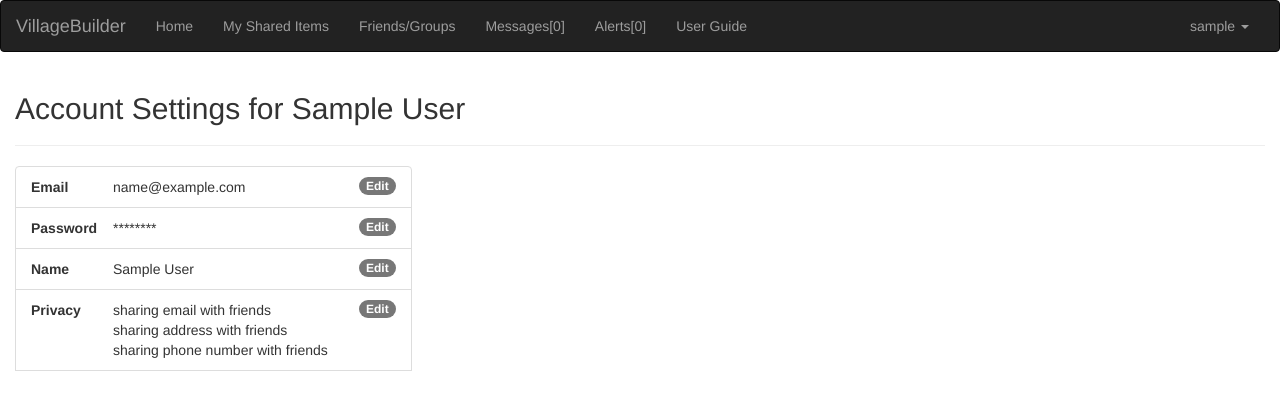
After one commit to jmeinken/VillageBuilder, a Django app: page /account/account/ in a window 1280 px wide. The commit adds this page. Shown: the top 410 px of the page. Run offline with Django 3.2, Linux system fonts and the light colour scheme; a user stored in the database is signed in; tables that the repository leaves empty hold one stand-in row (values such as "Sample post"); some libraries are stand-ins or nearby versions.

Commit message:
started account settings view

```diff
--- a/account/forms.py
+++ b/account/forms.py
@@ -45,3 +45,57 @@ class PersonalInfoForm(forms.ModelForm):
             'share_address': 'Allow friends to see my full mailing address',
             'share_phone': 'Allow friends to see my phone number',
         }
+
+class UserEmailForm(forms.ModelForm):
+    class Meta:
+        model = User
+        fields = ['email']
+
+    def clean(self):
+        cleaned_data = super(UserEmailForm, self).clean()
+        email = cleaned_data.get("email")
+        if email == '':
+            self.add_error('email', 'This field is required.')
+
+class UserNameForm(forms.ModelForm):
+    class Meta:
+        model = User
+        fields = ['first_name', 'last_name',]
+
+    def clean(self):
+        cleaned_data = super(UserNameForm, self).clean()
+        first_name = cleaned_data.get("first_name")
+        last_name = cleaned_data.get("last_name")
+        if first_name == '':
+            self.add_error('first_name', 'This field is required.')
+        if last_name == '':
+            self.add_error('last_name', 'This field is required.')
+
+class UserPasswordForm(forms.ModelForm):
+    resubmit_password = forms.CharField(max_length=128, widget=forms.PasswordInput)
+    class Meta:
+        model = User
+        fields = ['password', 'resubmit_password']
+        widgets = {
+            'password': forms.PasswordInput,
+        }
+        labels = {
+            'password': 'New Password',
+        }
+
+    def clean(self):
+        cleaned_data = super(UserPasswordForm, self).clean()
+        password = cleaned_data.get("password")
+        resubmit_password = cleaned_data.get("resubmit_password")
+        if password != resubmit_password:
+            self.add_error('resubmit_password', 'Password values didn\'t match.')
+
+class MemberPrivacyForm(forms.ModelForm):
+    class Meta:
+        model = Member
+        fields = ['share_email', 'share_address', 'share_phone',]
+        labels = {
+            'share_email': 'Allow friends to see my email address',
+            'share_address': 'Allow friends to see my full mailing address',
+            'share_phone': 'Allow friends to see my phone number',
+        }
--- /dev/null
+++ b/account/templates/account.html
@@ -0,0 +1,131 @@
+{% extends "home_base.html" %}
+{% load app_filters %}
+{% load widget_tweaks %}
+
+{% block subcontent %}
+
+<script type="text/javascript">
+	$(document).ready(function(){
+
+		$('#name-edit-btn, #name-close-btn').click(function() {
+			$('#name-view').toggle();
+			$('#name-edit').toggle();
+			return false;
+		});
+		$('#email-edit-btn, #email-close-btn').click(function() {
+			$('#email-view').toggle();
+			$('#email-edit').toggle();
+			return false;
+		});
+		$('#password-edit-btn, #password-close-btn').click(function() {
+			$('#password-view').toggle();
+			$('#password-edit').toggle();
+			return false;
+		});
+		$('#privacy-edit-btn, #privacy-close-btn').click(function() {
+			$('#privacy-view').toggle();
+			$('#privacy-edit').toggle();
+			return false;
+		});
+
+	});
+
+</script>
+
+	<h2>Account Settings for {{ userNameDisplay.first_name.value }} {{ userNameDisplay.last_name.value }}</h2>
+	<hr>
+	<div class="row">
+	    <div class="col-md-4">
+		    <div class="list-group">
+		        <div class="list-group-item" id="email-view" {% if showEditView == 'userEmailForm' %}style="display:none;"{% endif %}>
+			        <a href="#" class="badge" id="email-edit-btn">Edit</a>
+			        <dl class="dl dl-3">
+			            <dt>Email</dt>
+			            <dd>{{ userEmailDisplay.email.value }}</dd>
+			        </dl>
+			    </div>
+			    <div class="list-group-item" id="email-edit" {% if showEditView != 'userEmailForm' %}style="display:none;"{% endif %}>
+			        <a href="#" class="badge" id="email-close-btn">Close</a>
+			        <form action="{{ callback }}" method="post">
+			            {% csrf_token %}
+			            <input type="hidden" name="form-name" value="userEmailForm" />
+				        {% for field in userEmailForm %}
+					        {% include 'blocks/formgroup.html' %}
+				        {% endfor %}
+				        <input type="submit" class="btn btn-primary" value="Save Changes" />
+				    </form>
+			    </div>
+			    <div class="list-group-item" id="password-view" {% if showEditView == 'userPasswordForm' %}style="display:none;"{% endif %}>
+			        <a href="#" class="badge" id="password-edit-btn">Edit</a>
+			        <dl class="dl dl-3">
+			            <dt>Password</dt>
+			            <dd>********</dd>
+			        </dl>
+			    </div>
+			    <div class="list-group-item" id="password-edit" {% if showEditView != 'userPasswordForm' %}style="display:none;"{% endif %}>
+			        <a href="#" class="badge" id="password-close-btn">Close</a>
+			        <form action="{{ callback }}" method="post">
+			            {% csrf_token %}
+			            <input type="hidden" name="form-name" value="userPasswordForm" />
+				        {% for field in userPasswordForm %}
+					        {% include 'blocks/formgroup.html' %}
+				        {% endfor %}
+				        <input type="submit" class="btn btn-primary" value="Save Changes" />
+				    </form>
+			    </div>
+			    <div class="list-group-item" id="name-view" {% if showEditView == 'userNameForm' %}style="display:none;"{% endif %}>
+			        <a href="#" class="badge" id="name-edit-btn">Edit</a>
+			        <dl class="dl dl-3">
+			            <dt>Name</dt>
+			            <dd>{{ userNameDisplay.first_name.value }} {{ userNameDisplay.last_name.value }}</dd>
+			        </dl>
+			    </div>
+			    <div class="list-group-item" id="name-edit" {% if showEditView != 'userNameForm' %}style="display:none;"{% endif %}>
+			        <a href="#" class="badge" id="name-close-btn">Close</a>
+			        <form action="{{ callback }}" method="post">
+			            {% csrf_token %}
+			            <input type="hidden" name="form-name" value="userNameForm" />
+				        {% for field in userNameForm %}
+					        {% include 'blocks/formgroup.html' %}
+				        {% endfor %}
+				        <input type="submit" class="btn btn-primary" value="Save Changes" />
+				    </form>
+			    </div>
+			    <div class="list-group-item" id="privacy-view" {% if showEditView == 'memberPrivacyForm' %}style="display:none;"{% endif %}>
+			        <a href="#" class="badge" id="privacy-edit-btn">Edit</a>
+			        <dl class="dl dl-3">
+			            <dt>Privacy</dt>
+			            <dd>
+			                {% if memberPrivacyDisplay.share_email.value %}
+			                    sharing email with friends<br>
+			                {% endif %}
+			                {% if memberPrivacyDisplay.share_address.value %}
+			                    sharing address with friends<br>
+			                {% endif %}
+			                {% if memberPrivacyDisplay.share_phone.value %}
+			                    sharing phone number with friends<br>
+			                {% endif %}
+			            </dd>
+			        </dl>
+			    </div>
+			    <div class="list-group-item" id="privacy-edit" {% if showEditView != 'memberPrivacyForm' %}style="display:none;"{% endif %}>
+			        <a href="#" class="badge" id="privacy-close-btn">Close</a>
+			        <form action="{{ callback }}" method="post">
+			        	<label>Privacy Settings:</label>
+			            {% csrf_token %}
+			            <input type="hidden" name="form-name" value="memberPrivacyForm" />
+				        {% for field in memberPrivacyForm %}
+					        {% include 'blocks/formgroup.html' %}
+				        {% endfor %}
+			        	<input type="submit" class="btn btn-primary" value="Save Changes" />
+			        </form>
+			    </div>
+			</div>
+		</div>
+		<div class="col-md-4 col-md-offset-2">
+
+		</div>
+	</div>
+
+
+{% endblock %}
--- a/account/templates/account_info.html
+++ b/account/templates/account_info.html
@@ -12,7 +12,6 @@
 				    {% csrf_token %}
 				    {% for field in form %}
 				        <div class="form-group">
-					        {{ field.errors }}
 				            {{ field|label_with_classes:"control-label" }}
 				            {{ field|attr:"class:form-control" }}
 			            </div>
--- a/account/urls.py
+++ b/account/urls.py
@@ -22,6 +22,8 @@ urlpatterns = [
     url(r'personal_info/', views.personal_info, name='personal_info'),
     url(r'confirmation/', views.confirmation, name='confirmation'),
 
+    url(r'account/', views.account, name='account'),
+
     url(r'upload_image/', views.upload_image, name='upload_image'),
 
 ]
--- a/account/views.py
+++ b/account/views.py
@@ -9,13 +9,67 @@ from django.contrib.auth.models import User
 from django.db import transaction
 
 from villagebuilder.utils import console
-from .forms import AccountInfoForm, AddressForm, PersonalInfoForm
+from .forms import *
 from .models import Member, Participant, Person
 from .helpers import build_nav, handle_uploaded_file, ifkeyset
 
 
+
+
+def account(request):
+    print 'OK'
+    showEditView = ''
+    user = request.user
+    userEmailForm = UserEmailForm(instance=user)
+    userNameForm = UserNameForm(instance=user)
+    userPasswordForm = UserPasswordForm()
+    participant = Participant.objects.get(user=user, participant_type='person')
+    member = Member.objects.get(member=participant)
+    addressForm = AddressForm(instance=member)
+    memberPrivacyForm = MemberPrivacyForm(instance=member)
+    if request.method == "POST":
+        formName = request.POST.get("form-name")
+        if formName == 'userEmailForm':
+            userEmailForm = UserEmailForm(request.POST, instance=user)
+            if userEmailForm.is_valid():
+                userEmailForm.save()
+            else:
+                showEditView = 'userEmailForm'
+        if formName == 'userNameForm':
+            userNameForm = UserNameForm(request.POST, instance=user)
+            if userNameForm.is_valid():
+                userNameForm.save()
+            else:
+                showEditView = 'userNameForm'
+        if formName == 'memberPrivacyForm':
+            memberPrivacyForm = MemberPrivacyForm(request.POST, instance=member)
+            if memberPrivacyForm.is_valid():
+                memberPrivacyForm.save()
+            else:
+                showEditView = 'memberPrivacyForm'
+        if formName == 'userPasswordForm':
+            userPasswordForm = UserPasswordForm(request.POST, instance=member)
+            if userPasswordForm.is_valid():
+                print 'edit password'
+            else:
+                showEditView = 'userPasswordForm'
+
+    context = {
+        'addressForm' : addressForm,
+        'userEmailForm' : userEmailForm,
+        'userNameForm' : userNameForm,
+        'userPasswordForm' : userPasswordForm,
+        'memberPrivacyForm' : memberPrivacyForm,
+        'showEditView' : showEditView,
+        # display values should always show what's currently in the DB
+        'userEmailDisplay' : UserEmailForm(instance=user),
+        'userNameDisplay' : UserNameForm(instance=user),
+        'memberPrivacyDisplay' : MemberPrivacyForm(instance=member),
+    }
+    return render(request, 'account.html', context)
+
+
 def account_info(request):
-    print 'test'
     if request.method == "POST":
         myform = AccountInfoForm(request.POST)
         if myform.is_valid():
@@ -61,6 +115,7 @@ def address(request):
     }
     return render(request, 'address.html', context)
 
+
 @csrf_exempt
 def upload_image(request):
     response = {}
@@ -79,6 +134,7 @@ def upload_image(request):
             json.dumps('Goodbye world'),
             content_type="application/json"
         )
+
 
 @transaction.atomic
 def personal_info(request):
@@ -147,5 +203,6 @@ def personal_info(request):
     }
     return render(request, 'personal_info.html', context)
 
+
 def confirmation(request):
     return HttpResponse("It worked!")
--- /dev/null
+++ b/main/static/css/bootstrap-enhancements.css
@@ -0,0 +1,47 @@
+
+dl.dl {
+	padding: 0;
+	margin: 0;
+	overflow: hidden;
+}
+dl.dl dt {
+	float: left;
+	clear: left;
+}
+dl.dl dd {
+	float: left;
+}
+
+dl.dl-1 dt, dl.dl-11 dd {
+	width: 8.33%;
+}
+dl.dl-2 dt, dl.dl-10 dd {
+	width: 16.66%;
+}
+dl.dl-3 dt, dl.dl-9 dd {
+	width: 25%;
+}
+dl.dl-4 dt, dl.dl-8 dd {
+	width: 33.33%;
+}
+dl.dl-5 dt, dl.dl-7 dd {
+	width: 41.66%;
+}
+dl.dl-6 dt, dl.dl-6 dd {
+	width: 50%;
+}
+dl.dl-7 dt, dl.dl-5 dd {
+	width: 58.33%;
+}
+dl.dl-8 dt, dl.dl-4 dd {
+	width: 66.66%;
+}
+dl.dl-9 dt, dl.dl-3 dd {
+	width: 75%
+}
+dl.dl-10 dt, dl.dl-2 dd {
+	width: 83.33%;
+}
+dl.dl-11 dt, dl.dl-1 dd {
+	width: 91.66%;
+}
--- a/main/templates/base.html
+++ b/main/templates/base.html
@@ -16,6 +16,7 @@
     </script>
     <script type="text/javascript" src="{% static "libraries/jpick/jpick_upload.min.js" %}"></script>
     <script type="text/javascript" src="{% static "libraries/jpick/jquery.Jcrop.min.js" %}"></script>
+    <link rel="stylesheet" href="{% static "css/bootstrap-enhancements.css" %}" type="text/css" />
     <link rel="stylesheet" href="{% static "css/nav-wizard.css" %}" type="text/css" />
     <link rel="stylesheet" href="{% static "libraries/jpick/css/jquery.Jcrop.css" %}" type="text/css" />
     <link rel="stylesheet" href="{% static "libraries/jpick/css/progressBar.css" %}" type="text/css" />
--- /dev/null
+++ b/main/templates/blocks/formgroup.html
@@ -0,0 +1,17 @@
+{% load app_filters %}
+{% load widget_tweaks %}
+
+{% if field|field_type == 'booleanfield' %}
+    {{ field.errors }}
+    <div class="checkbox">
+      <label>
+        {{field}} {{ field.label }}
+      </label>
+    </div>
+{% else %}
+	<div class="form-group">
+	    {{ field.errors }}
+	    {{ field|label_with_classes:"control-label" }}
+	    {{ field|attr:"class:form-control" }}
+	</div>
+{% endif %}
--- a/main/templates/home_base.html
+++ b/main/templates/home_base.html
@@ -12,34 +12,27 @@
 					<span class="icon-bar"></span>
 					<span class="icon-bar"></span>
 				</button>
-				<a class="navbar-brand" href="#">Brand</a>
+				<a class="navbar-brand" href="#">VillageBuilder</a>
 		    </div>
 
 		    <div class="collapse navbar-collapse" id="bs-example-navbar-collapse-1">
 				<ul class="nav navbar-nav">
-					<li class="active"><a href="#">Link <span class="sr-only">(current)</span></a></li>
-					<li><a href="#">Link</a></li>
+					<li><a href="#">Home</a></li>
+					<li><a href="#">My Shared Items</a></li>
+					<li><a href="#">Friends/Groups</a></li>
+					<li><a href="#">Messages[0]</a></li>
+					<li><a href="#">Alerts[0]</a></li>
+					<li><a href="#">User Guide</a></li>
 					<li class="dropdown">
-						<a href="#" class="dropdown-toggle" data-toggle="dropdown" role="button" aria-expanded="false">Dropdown <span class="caret"></span></a>
-						<ul class="dropdown-menu" role="menu">
-							<li><a href="#">Action</a></li>
-							<li><a href="#">Another action</a></li>
-							<li><a href="#">Something else here</a></li>
-							<li class="divider"></li>
-							<li><a href="#">Separated link</a></li>
-							<li class="divider"></li>
-							<li><a href="#">One more separated link</a></li>
-						</ul>
-					</li>
 				</ul>
-		        <form class="navbar-form navbar-left" role="search">
-					<div class="form-group">
-					  <input class="form-control" placeholder="Search" type="text">
-					</div>
-			        <button type="submit" class="btn btn-default">Submit</button>
-		        </form>
 		        <ul class="nav navbar-nav navbar-right">
-		            <li><a href="{% url 'logout' %}">{{user.username}}</a></li>
+		            <li class="dropdown">
+			          <a href="#" class="dropdown-toggle" data-toggle="dropdown" role="button" aria-expanded="false">{{user.get_username}} <span class="caret"></span></a>
+			          <ul class="dropdown-menu" role="menu">
+			            <li><a href="{% url 'logout' %}">Logout</a></li>
+			            <li><a href="{% url 'account:account' %}">Account Settings</a></li>
+			          </ul>
+			        </li>
 		        </ul>
 		    </div>
 	    </div>
--- a/main/templatetags/app_filters.py
+++ b/main/templatetags/app_filters.py
@@ -9,11 +9,38 @@ register = template.Library()
 
 @register.filter(name='label_with_classes', is_safe=True)
 def label_with_classes(value, arg):
-
     return value.label_tag(attrs={'class': arg})
 
 
 @register.filter(name='remove_colon', is_safe=True)
 def remove_colon(value):
+    return value.replace(':','')
 
-    return value.replace(':','')
+@register.filter('field_type')
+def field_type(ob):
+    if ob.__class__.__name__ == 'BoundField':
+        return ob.field.__class__.__name__
+    else:
+        return ob.__class__.__name__
+
+
+# use like this: {% make_list var1 var2 var3 as some_list %}
+
+@register.tag
+def make_list(parser, token):
+  bits = list(token.split_contents())
+  if len(bits) >= 4 and bits[-2] == "as":
+    varname = bits[-1]
+    items = bits[1:-2]
+    return MakeListNode(items, varname)
+  else:
+    raise template.TemplateSyntaxError("%r expected format is 'item [item ...] as varname'" % bits[0])
+
+class MakeListNode(template.Node):
+  def __init__(self, items, varname):
+    self.items = map(template.Variable, items)
+    self.varname = varname
+
+  def render(self, context):
+    context[self.varname] = [ i.resolve(context) for i in self.items ]
+    return ""
```
Also changed, not shown: account/templates/address.html (+1 -112 lines), account/templates/blocks/map.html (added, +111 -0 lines), 4 other files.
